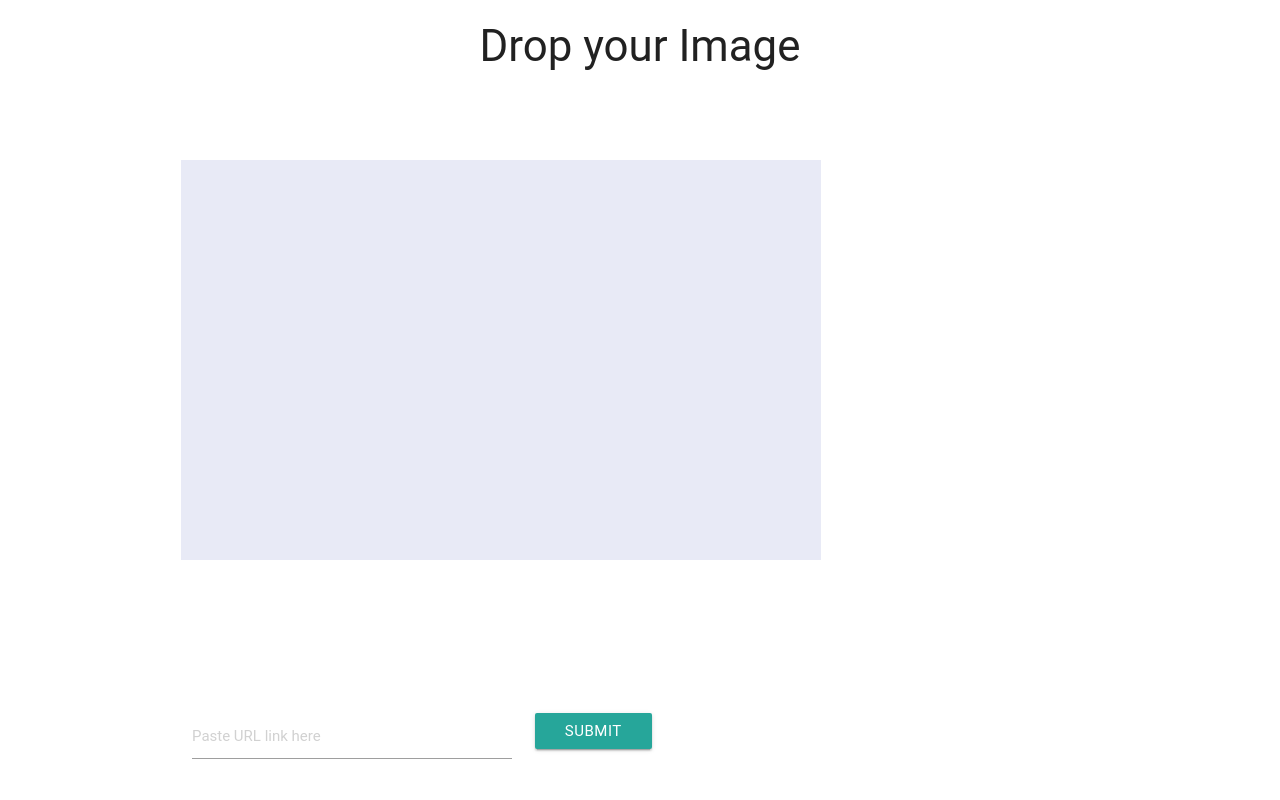
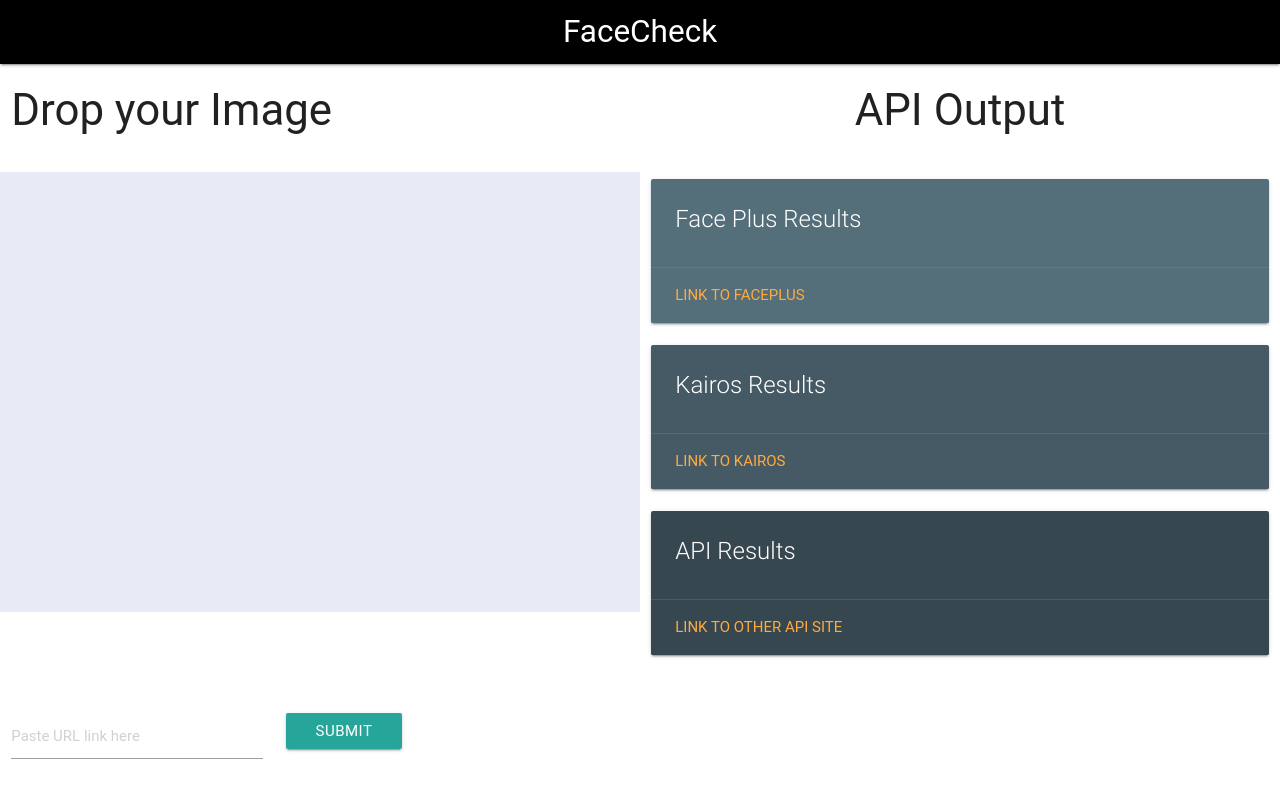
Before and after one commit to tammerg/FaceCheck, a PHP site: page /home.html in a window 1280 px wide. Run offline with PHP 8.4, Linux system fonts and the light colour scheme; some libraries are stand-ins or nearby versions; some web fonts are replaced.

Commit message:
made alot of additions to the HTML and built our basic site structure!

```diff
--- a/css/frontend.css
+++ b/css/frontend.css
@@ -3,10 +3,8 @@ body{
   width: 100%;
 }
 .img-dropbox {
-  position:absolute;
-  right: 25%;
-  bottom: 30%;
-  height: 50%;
+  width:100%;
+  height: 440px;
 
 }
 
--- a/home.html
+++ b/home.html
@@ -9,18 +9,59 @@
   <meta name="viewport" content="width=device-width, initial-scale=1.0"/>
 </head>
 <body>
-  <div class="container">
+  <nav>
+    <div class="nav-wrapper black">
+      <a href="#" class="brand-logo center">FaceCheck</a>
+    </div>
+  </nav>
+
   <div class="row">
-      <h3 class="col center s12">Drop your Image</h3>
+    <div class="col s6 centerx">
+      <h3>Drop your Image</h3>
+    </div>
+    <div class="col s6 center">
+      <h3>API Output</h3>
+    </div>
   </div>
   <div class="row">
     <div class="col s6 img-dropbox indigo lighten-5">
     </div>
+    <div class="col s12 m6">
+      <div class="card blue-grey darken-1">
+        <div class="card-content white-text">
+          <span class="card-title">Face Plus Results</span>
+          <p></p>
         </div>
-
-
+        <div class="card-action">
+          <a href="#">Link to FacePlus</a>
+        </div>
+      </div>
+    </div>
+    <div class="col s12 m6">
+      <div class="card blue-grey darken-2">
+        <div class="card-content white-text">
+          <span class="card-title">Kairos Results</span>
+          <p></p>
+        </div>
+        <div class="card-action">
+          <a href="#">Link to Kairos</a>
+        </div>
+      </div>
+    </div>
+    <div class="col s12 m6">
+      <div class="card blue-grey darken-3">
+        <div class="card-content white-text">
+          <span class="card-title">API Results</span>
+          <p></p>
+        </div>
+        <div class="card-action">
+          <a href="#">Link to Other API Site</a>
+        </div>
+      </div>
+    </div>
+  </div>
   <div class="row fixed-bottom">
-      <div class="col s10">
+    <div class="col s8">
       <input id="url-value" placeholder="Paste URL link here" type="text">
     </div>
     <div class="col s2">
@@ -29,15 +70,11 @@
       </button>
     </div>
   </div>
-
   <div class="row">
     <div class="col s10" id="testApiInfo">
-
+    </div>
   </div>
 
-    </div>
-
-  </div>
 </body>
   <script type="text/javascript" src="https://code.jquery.com/jquery-2.1.4.js"></script>
   <script src="https://cdnjs.cloudflare.com/ajax/libs/materialize/0.97.3/js/materialize.min.js"></script>
--- a/style.css
+++ b/style.css
@@ -0,0 +1,6 @@
+nav{
+  color: black;
+}
+.left{
+  left: 0;
+}
```
Lines whose indentation alone changed are shown as unchanged.
